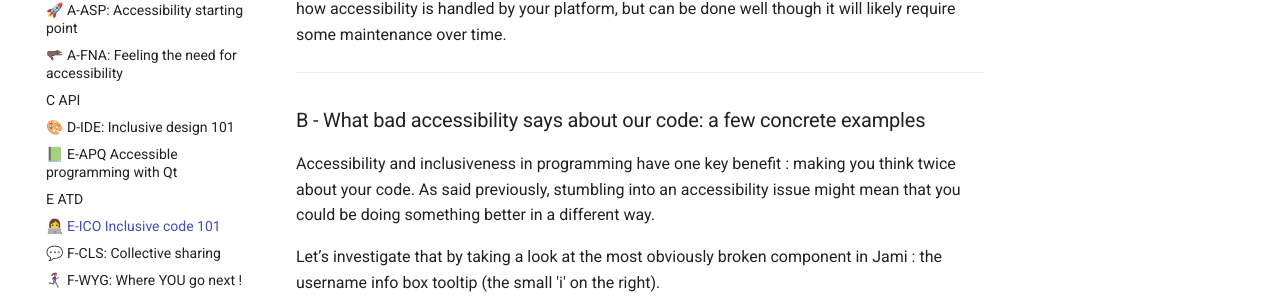
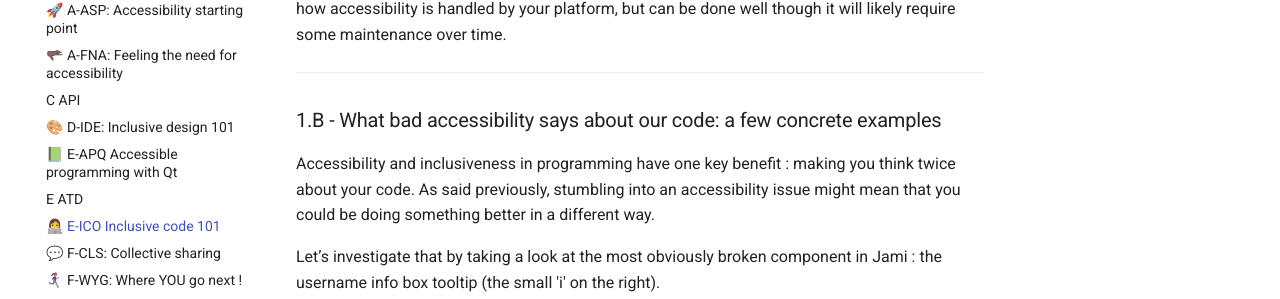
Before and after one commit to savoirfairelinux/building-inclusive-open-source-software, an MkDocs documentation site: the page built from docs/E-ICO.md, in a window 1280 px wide and 900 px high, scrolled down 1697 px. Shown: the part 152-451 px from the top of the window. Built offline with MkDocs 1.6.1 and Material for MkDocs 9.7.7, drawn with Linux system fonts in a browser that asks for light colours; comment, search, counter and statistics services are not loaded; some of the changed text lies outside the part shown.

Commit message:
E-ICO: typos and number of parts

```diff
--- a/docs/E-ICO.md
+++ b/docs/E-ICO.md
@@ -26,7 +26,7 @@ As we will see in this section, bad accessibility can often be a symptom of flaw
 
 ---
 
-### A - Custom components and accessibility
+### 1.A - Custom components and accessibility
 
 Many applicative frameworks come packed with standards components (like labels, buttons, timers, etc.). To put it simply, the main takeaway of this section would be:
 
@@ -57,7 +57,7 @@ If however you decide to make a custom component, make sure you implement extens
 
 ---
 
-### B - What bad accessibility says about our code: a few concrete examples
+### 1.B - What bad accessibility says about our code: a few concrete examples
 
 Accessibility and inclusiveness in programming have one key benefit : making you think twice about your code. As said previously, stumbling into an accessibility issue might mean that you could be doing something better in a different way.
 
```
Also changed, not shown: other parts of docs/E-ICO.md (+2 -2 lines), docs/A-AIE.md (+1 -1 lines).
